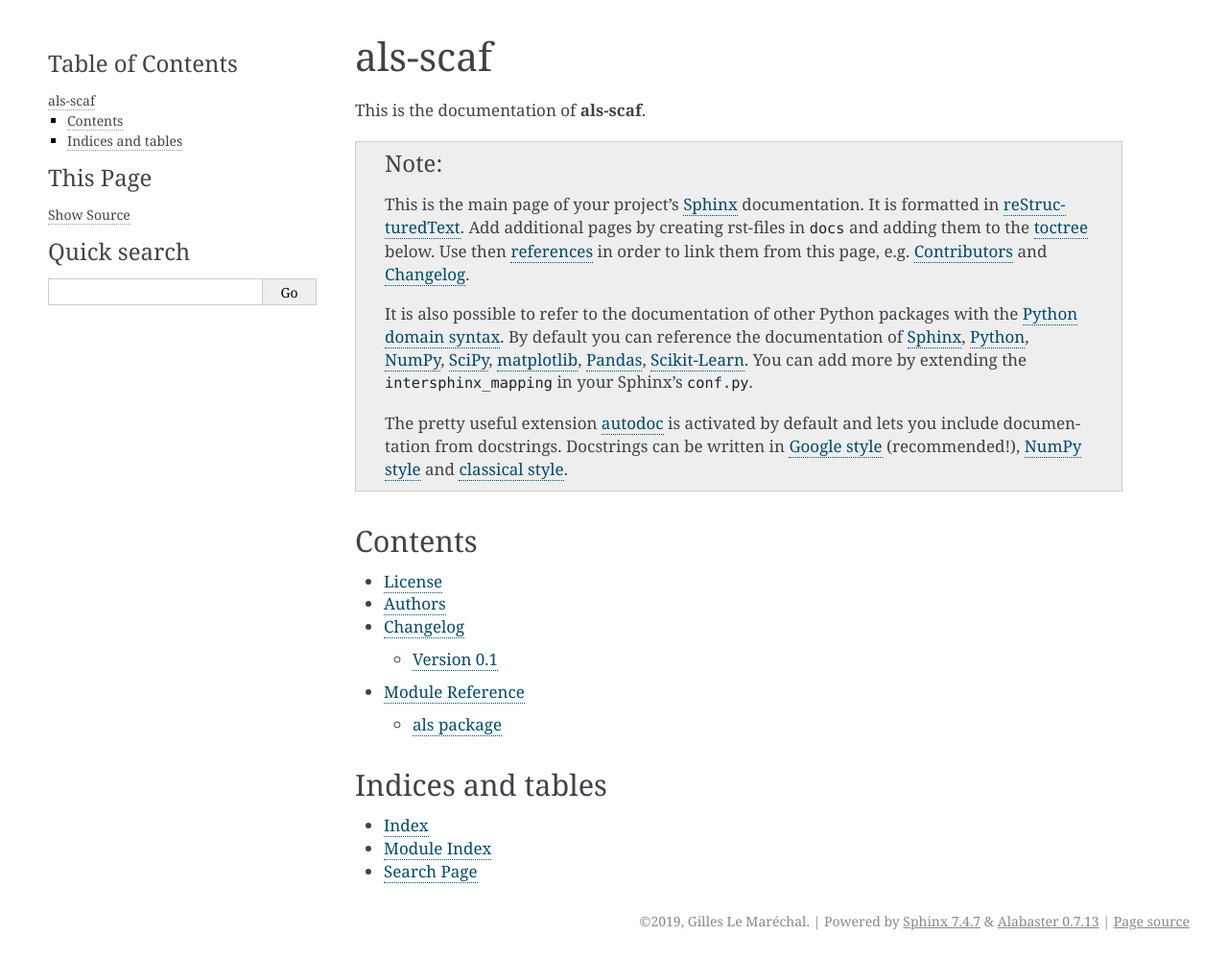
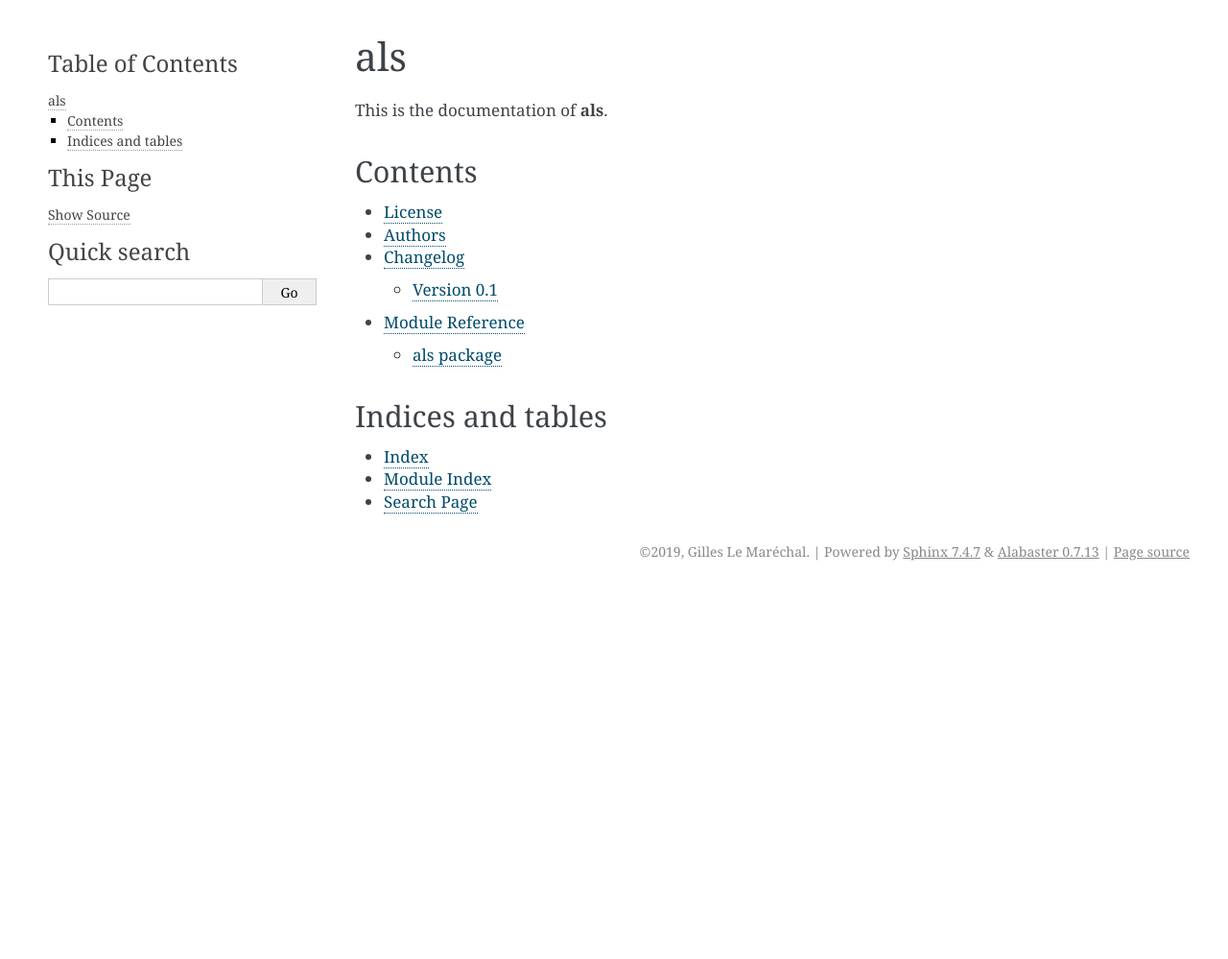
Before and after one commit to gehelem/als, a Sphinx documentation site: the page built from docs/index.rst, in a window 1280 px wide. Shown: the whole page at 96% size. Built offline with Sphinx 7.4.7, drawn with Linux system fonts in a browser that asks for light colours; after the commit the page ends 900 px from its top, so only the background shows below that.

Commit message:
Fix a few docs

```diff
--- a/docs/index.rst
+++ b/docs/index.rst
@@ -1,26 +1,9 @@
 ========
-als-scaf
+als
 ========
 
-This is the documentation of **als-scaf**.
+This is the documentation of **als**.
 
-.. note::
-
-    This is the main page of your project's `Sphinx`_ documentation.
-    It is formatted in `reStructuredText`_. Add additional pages
-    by creating rst-files in ``docs`` and adding them to the `toctree`_ below.
-    Use then `references`_ in order to link them from this page, e.g.
-    :ref:`authors` and :ref:`changes`.
-
-    It is also possible to refer to the documentation of other Python packages
-    with the `Python domain syntax`_. By default you can reference the
-    documentation of `Sphinx`_, `Python`_, `NumPy`_, `SciPy`_, `matplotlib`_,
-    `Pandas`_, `Scikit-Learn`_. You can add more by extending the
-    ``intersphinx_mapping`` in your Sphinx's ``conf.py``.
-
-    The pretty useful extension `autodoc`_ is activated by default and lets
-    you include documentation from docstrings. Docstrings can be written in
-    `Google style`_ (recommended!), `NumPy style`_ and `classical style`_.
 
 
 Contents
@@ -34,26 +17,9 @@ Contents
    Changelog <changelog>
    Module Reference <api/modules>
 
-
 Indices and tables
 ==================
 
 * :ref:`genindex`
 * :ref:`modindex`
 * :ref:`search`
-
-.. _toctree: http://www.sphinx-doc.org/en/master/usage/restructuredtext/directives.html
-.. _reStructuredText: http://www.sphinx-doc.org/en/master/usage/restructuredtext/basics.html
-.. _references: http://www.sphinx-doc.org/en/stable/markup/inline.html
-.. _Python domain syntax: http://sphinx-doc.org/domains.html#the-python-domain
-.. _Sphinx: http://www.sphinx-doc.org/
-.. _Python: http://docs.python.org/
-.. _Numpy: http://docs.scipy.org/doc/numpy
-.. _SciPy: http://docs.scipy.org/doc/scipy/reference/
-.. _matplotlib: https://matplotlib.org/contents.html#
-.. _Pandas: http://pandas.pydata.org/pandas-docs/stable
-.. _Scikit-Learn: http://scikit-learn.org/stable
-.. _autodoc: http://www.sphinx-doc.org/en/stable/ext/autodoc.html
-.. _Google style: https://github.com/google/styleguide/blob/gh-pages/pyguide.md#38-comments-and-docstrings
-.. _NumPy style: https://numpydoc.readthedocs.io/en/latest/format.html
-.. _classical style: http://www.sphinx-doc.org/en/stable/domains.html#info-field-lists
```
Also changed, not shown: 1 other file.
